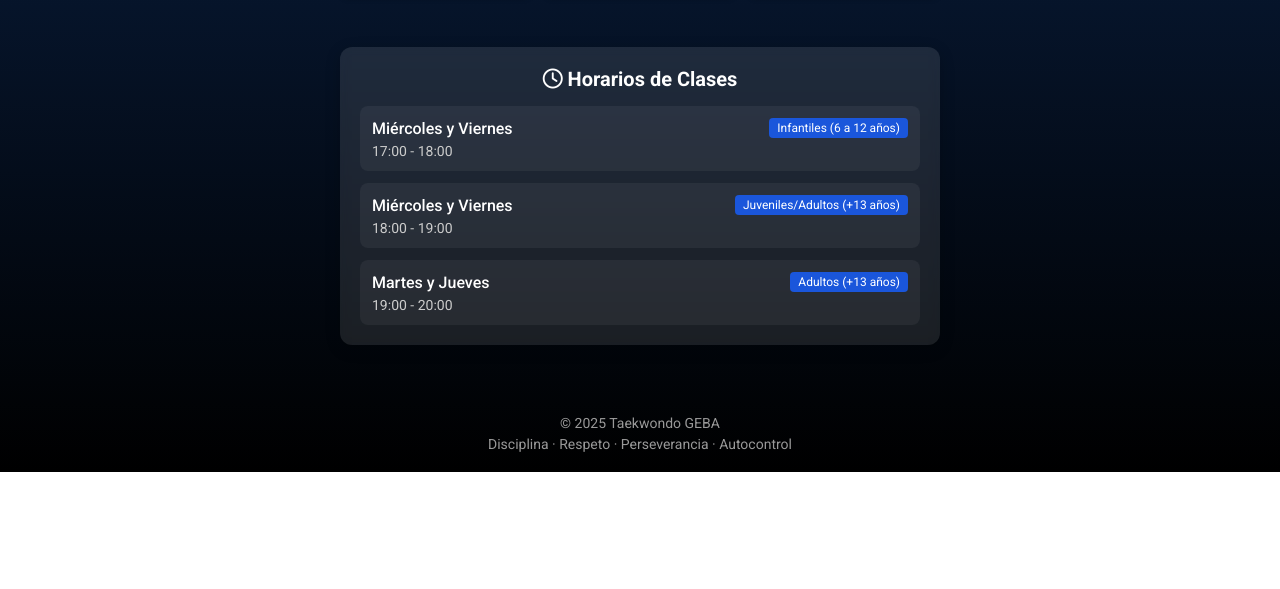
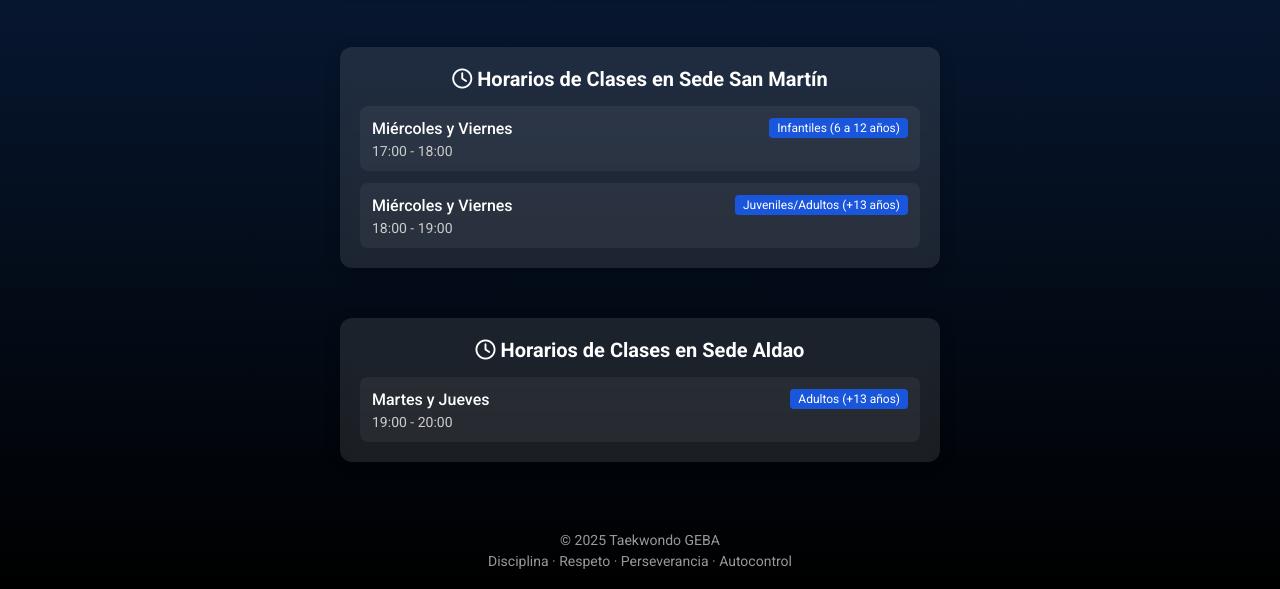
Before and after one commit to OpieSoA/Taekwondo-GEBA-Linktree, a plain HTML site: page index.html in a window 1280 px wide. Shown: the part 528-1117 px from the top of the page. Before the commit the page ends 1000 px from the top, so only its background shows below. Drawn offline with Linux system fonts and the light colour scheme.

Commit message:
Update index.html

```diff
--- a/index.html
+++ b/index.html
@@ -79,7 +79,7 @@
         <!-- Sección de horarios -->
         <section class="schedule">
             <div class="schedule-container">
-                <h2><i class="far fa-clock"></i> Horarios de Clases</h2>
+                <h2><i class="far fa-clock"></i> Horarios de Clases en Sede San Martín</h2>
                 <div class="schedule-list">
                     <!-- Horario 1 -->
                     <div class="schedule-item">
@@ -98,8 +98,14 @@
                         </div>
                         <div class="time">18:00 - 19:00</div>
                     </div>
-
-                    <!-- Horario 3 -->
+                </div>
+            </div>
+        </section>
+        <section class="schedule">
+            <div class="schedule-container">
+                <h2><i class="far fa-clock"></i> Horarios de Clases en Sede Aldao</h2>
+                <div class="schedule-list">
+                    <!-- Horario 1 -->
                     <div class="schedule-item">
                         <div class="schedule-header">
                             <span class="day">Martes y Jueves</span>
@@ -107,26 +113,6 @@
                         </div>
                         <div class="time">19:00 - 20:00</div>
                     </div>
-
-                    <!-- Horario 4 -->
-                    <!-- <div class="schedule-item">
-                        <div class="schedule-header">
-                            <span class="day">Martes y Jueves</span>
-                            <span class="level">Competición</span>
-                        </div>
-                        <div class="time">19:30 - 21:00</div>
-                    </div> -->
-
-                    <!-- Horario 5 -->
-                    <!-- <div class="schedule-item">
-                        <div class="schedule-header">
-                            <span class="day">Sábados</span>
-                            <span class="level">Todos los niveles</span>
-                        </div>
-                        <div class="time">10:00 - 12:00</div>
-                    </div> -->
-                </div>
-            </div>
         </section>
 
         <!-- Footer -->
```
